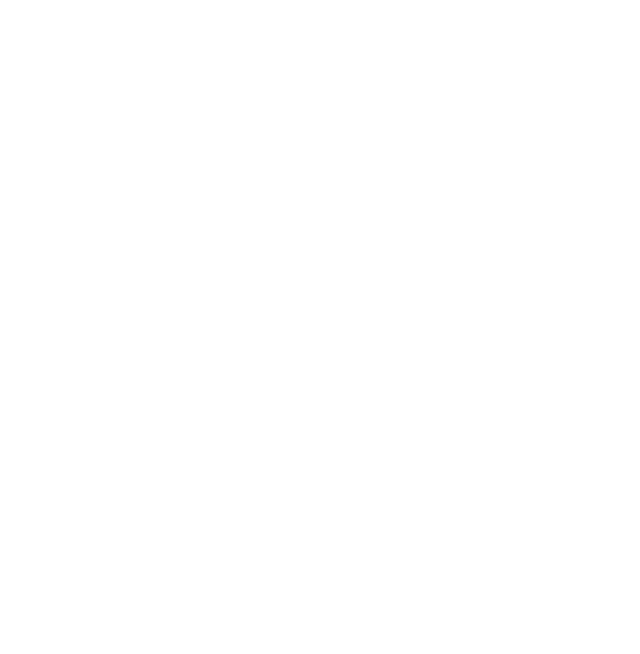
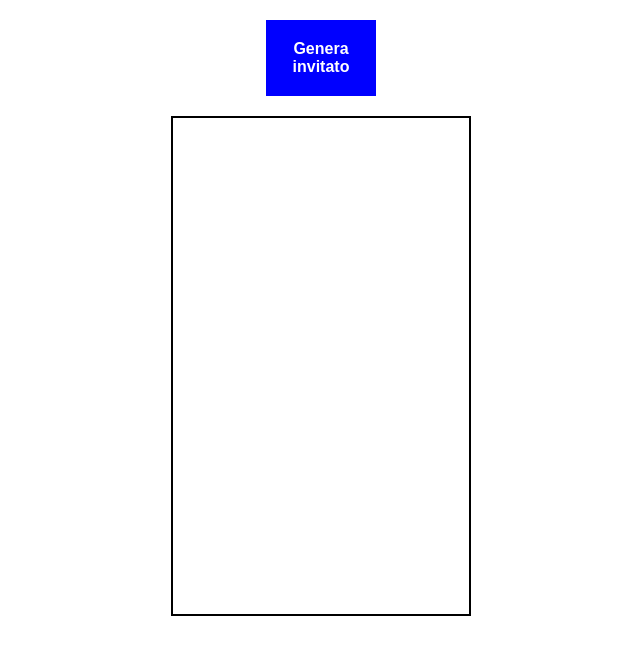
Before and after one commit to ar2099/js-jsnacks-blocco-2, a plain HTML site: page Snack2/index.html in a window 1280 px wide. Shown: the whole page, without its empty margins (319-959 px from the left). Drawn offline with Linux system fonts and the light colour scheme; files that its build step writes are made by us from their sources.

Commit message:
02 rifacimento esercizio 2

```diff
--- a/Snack2/index.html
+++ b/Snack2/index.html
@@ -11,7 +11,12 @@
 
 <body>
 
+    <div class="contenitore">
+        <span id="bottone">Genera invitato</span>
+        <div id="lista-invitati">
 
+        </div>
+    </div>
 
     <script src="script.js"></script>
 
--- a/Snack2/script.js
+++ b/Snack2/script.js
@@ -3,10 +3,11 @@ let nomi = ["Bob", "Andrea", "Maria", "Chiara", "Beppe", "Gestaldo"];
 let cognomi = ["Boseghin", "Actis", "Borghezio", "Camino", "Trentalance", "Drello"];
 
 let c = Math.floor(Math.random()*6);
+let d = Math.floor(Math.random() * 6);
 
 c = Number(c);
 
 console.log(c)
 
 console.log(nomi[c])
-console.log(cognomi[c])
+console.log(cognomi[d])
--- /dev/null
+++ b/Snack2/style.css
@@ -0,0 +1,41 @@
+/* RESET E IMPOSTAZIONI GENERALI */
+
+* {
+    margin: 0px;
+    border: 0px;
+    padding: 0px;
+    box-sizing: border-box;
+    font-family: Arial, Helvetica, sans-serif;
+}
+
+.clearfix::after {
+  content: "";
+  clear: both;
+  display: table;
+}
+
+#bottone {
+   width: 110px;
+    background-color: blue;
+    color: white;
+    text-align: center;
+    padding-top: 20px;
+    padding-bottom: 20px;
+    font-weight: bolder;
+    margin-top: 20px;
+
+}
+
+.contenitore {
+    display: flex;
+    flex-direction: column;
+    width: 100%;
+    align-items: center;
+}
+
+#lista-invitati {
+    min-height: 500px;
+    width: 300px;
+    border: 2px solid black;
+    margin-top: 20px;
+}
```
